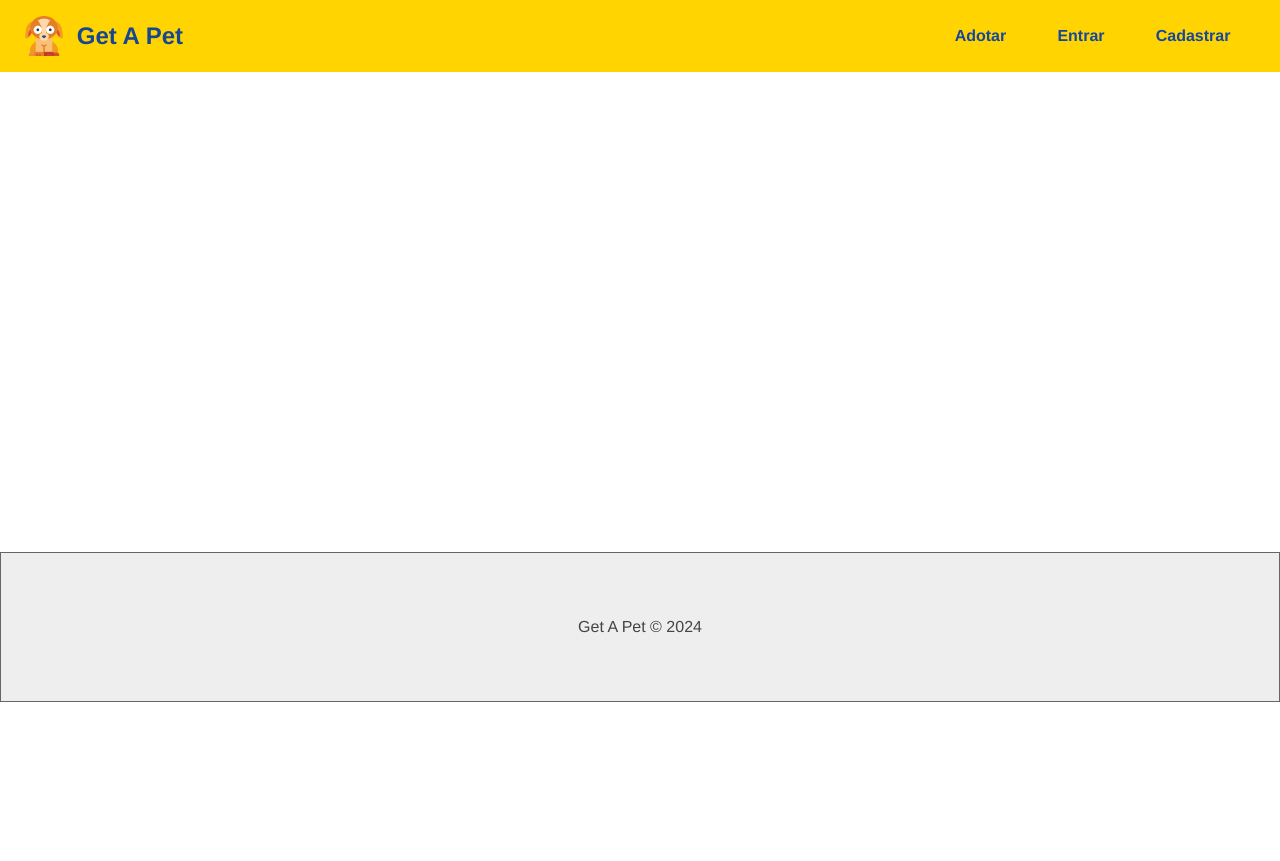
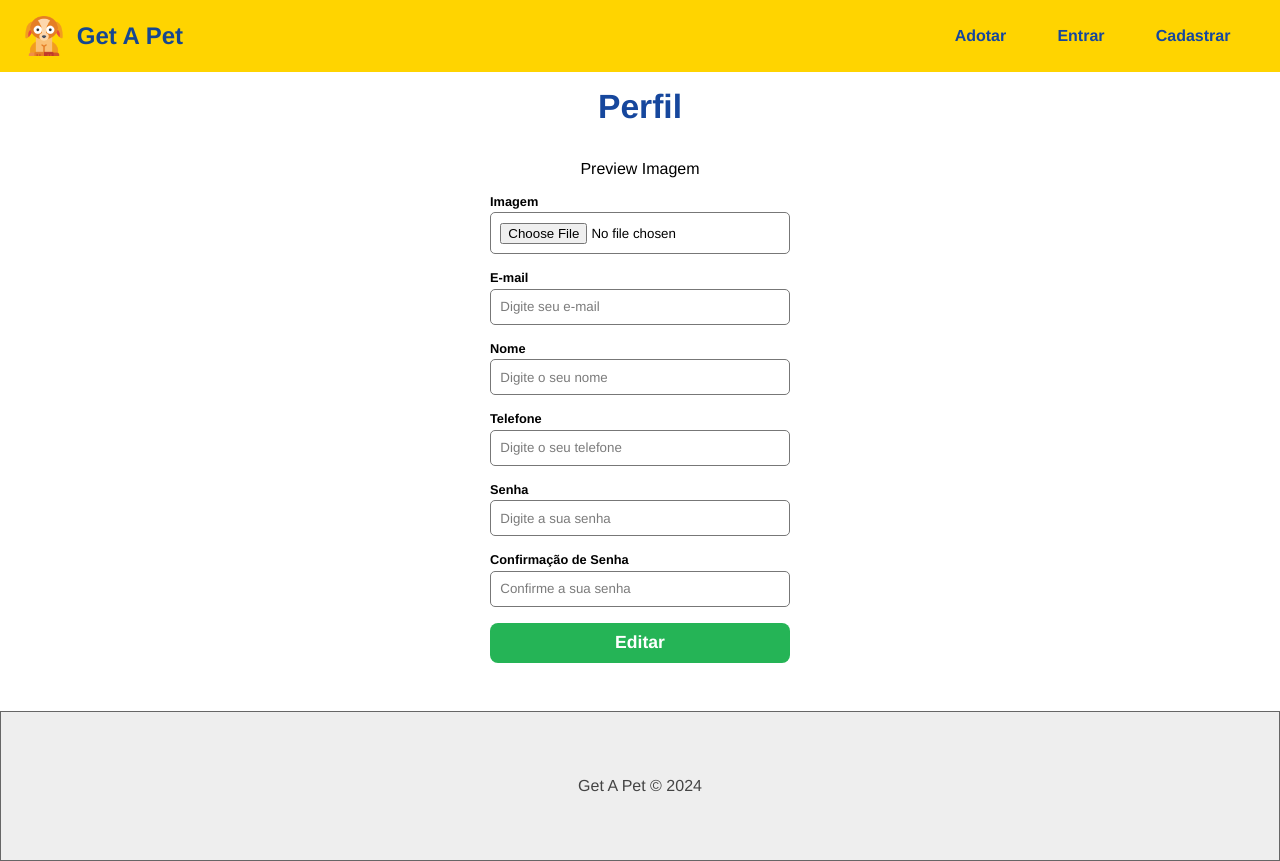
Before and after one commit to maryson011/nodejs, a React (Create React App) app in the folder GET_A_PET/frontend/: page /user/profile in a window 1280 px wide. Before the commit the page ends 800 px from the top, so only its background shows below. Built offline with nearby package versions, Linux system fonts and the light colour scheme; the HTML template or start-up script is replaced by a standard one.

Commit message:
Finalizado layout do formulario de perfil

```diff
--- a/GET_A_PET/frontend/src/App.js
+++ b/GET_A_PET/frontend/src/App.js
@@ -10,6 +10,7 @@
 import Login from './components/pages/Auth/Login'
 import Register from './components/pages/Auth/Register'
 import Home from './components/pages/Home'
+import Profile from './components/pages/User/Profile'
 
 /* context */
 import { UserProvider } from './context/UserContext'
@@ -25,6 +26,7 @@
         <Routes>
           <Route path='/login' element={<Login />}/>
           <Route path='/register' element={<Register />}/>
+          <Route path='/user/profile' element={<Profile />}/>
           <Route path='/' element={<Home />} />
         </Routes>
       </Container>
--- a/GET_A_PET/frontend/src/components/layouts/Navbar.js
+++ b/GET_A_PET/frontend/src/components/layouts/Navbar.js
@@ -24,6 +24,9 @@
                 </li>
                 {authenticated ? (
                     <>
+                        <li>
+                            <Link to="/user/profile">Perfil</Link>
+                        </li>
                         <li onClick={logout}>Sair</li>
                     </>
                 ) : (
--- /dev/null
+++ b/GET_A_PET/frontend/src/components/pages/User/Profile.js
@@ -0,0 +1,76 @@
+import { useState, useEffect } from 'react'
+
+import styles from './Profile.module.css'
+import formStyles from '../../form/Form.module.css'
+
+import Input from '../../form/input'
+
+
+function Profile(){
+    const [user, setUser] = useState({})
+
+    function onFileChange(e){
+
+    }
+
+    function handleChange(e){}
+
+    return (
+        <section>
+            <div className={styles.profile_header}>
+                <h1>Perfil</h1>
+                <p>Preview Imagem</p>
+            </div>
+            <form className={formStyles.form_container}>
+                <Input
+                    text="Imagem"
+                    type="file"
+                    name="image"
+                    handleOnChange={onFileChange}
+                />
+                <Input
+                    text="E-mail"
+                    type="email"
+                    name="email"
+                    placeholder="Digite seu e-mail"
+                    handleOnChange={handleChange}
+                    value={user.email || ''}
+                />
+                <Input
+                    text="Nome"
+                    type="text"
+                    name="name"
+                    placeholder="Digite o seu nome"
+                    handleOnChange={handleChange}
+                    value={user.name || ''}
+                />
+                <Input
+                    text="Telefone"
+                    type="text"
+                    name="phone"
+                    placeholder="Digite o seu telefone"
+                    handleOnChange={handleChange}
+                    value={user.phone || ''}
+                />
+                <Input
+                    text="Senha"
+                    type="password"
+                    name="password"
+                    placeholder="Digite a sua senha"
+                    handleOnChange={handleChange}
+                    value={user.password || ''}
+                />
+                <Input
+                    text="Confirmação de Senha"
+                    type="password"
+                    name="confirmpassword"
+                    placeholder="Confirme a sua senha"
+                    handleOnChange={handleChange}
+                />
+                <input type='submit' value="Editar" />
+            </form>
+        </section>
+    )
+}
+
+export default Profile
--- /dev/null
+++ b/GET_A_PET/frontend/src/components/pages/User/Profile.module.css
@@ -0,0 +1,4 @@
+.profile_header{
+    text-align: center;
+    margin-bottom: 1em;
+}
```
